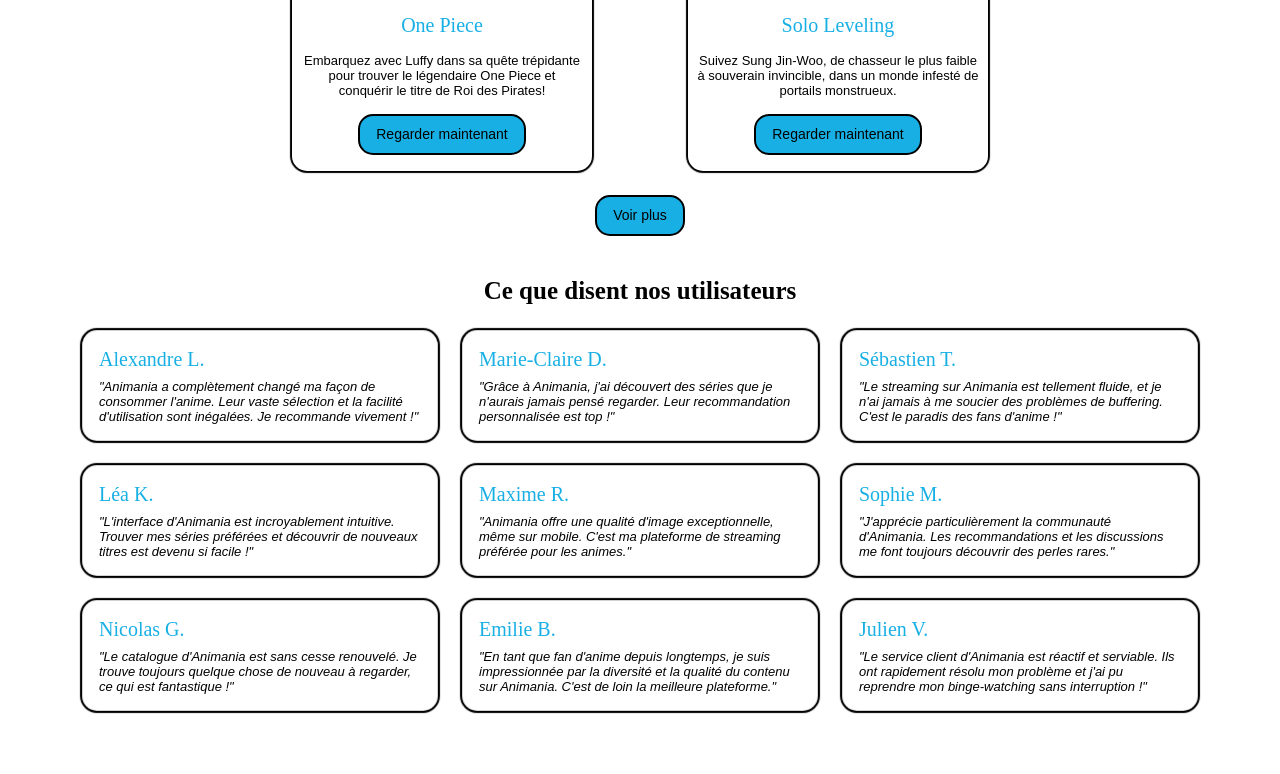
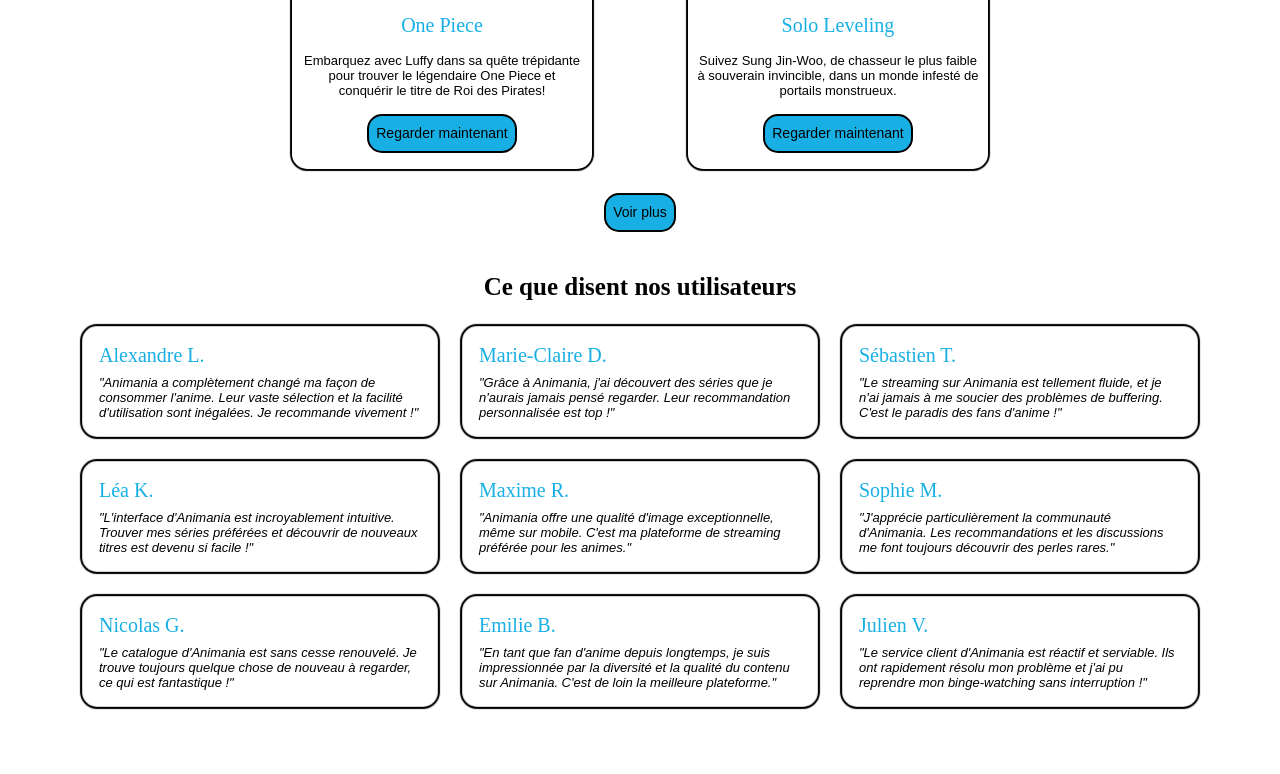
Before and after one commit to sam0rr/AnimaniaV3, a plain HTML site: page index.html in a window 1280 px wide. Shown: the part 1691-2465 px from the top of the page. Drawn offline with nearby package versions, Linux system fonts and the light colour scheme; a web font is replaced by a local one.

Commit message:
Update style.css

```diff
--- a/stylesheets/style.css
+++ b/stylesheets/style.css
@@ -321,7 +321,7 @@ header {
 
 .btn-primary {
     width: fit-content !important;
-    padding: 8px 16px;
+    padding: 7px 7px;
     font-size: 14px;
     border-radius: 15px;
     transition: background-color 0.3s, border-color 0.3s;
```
